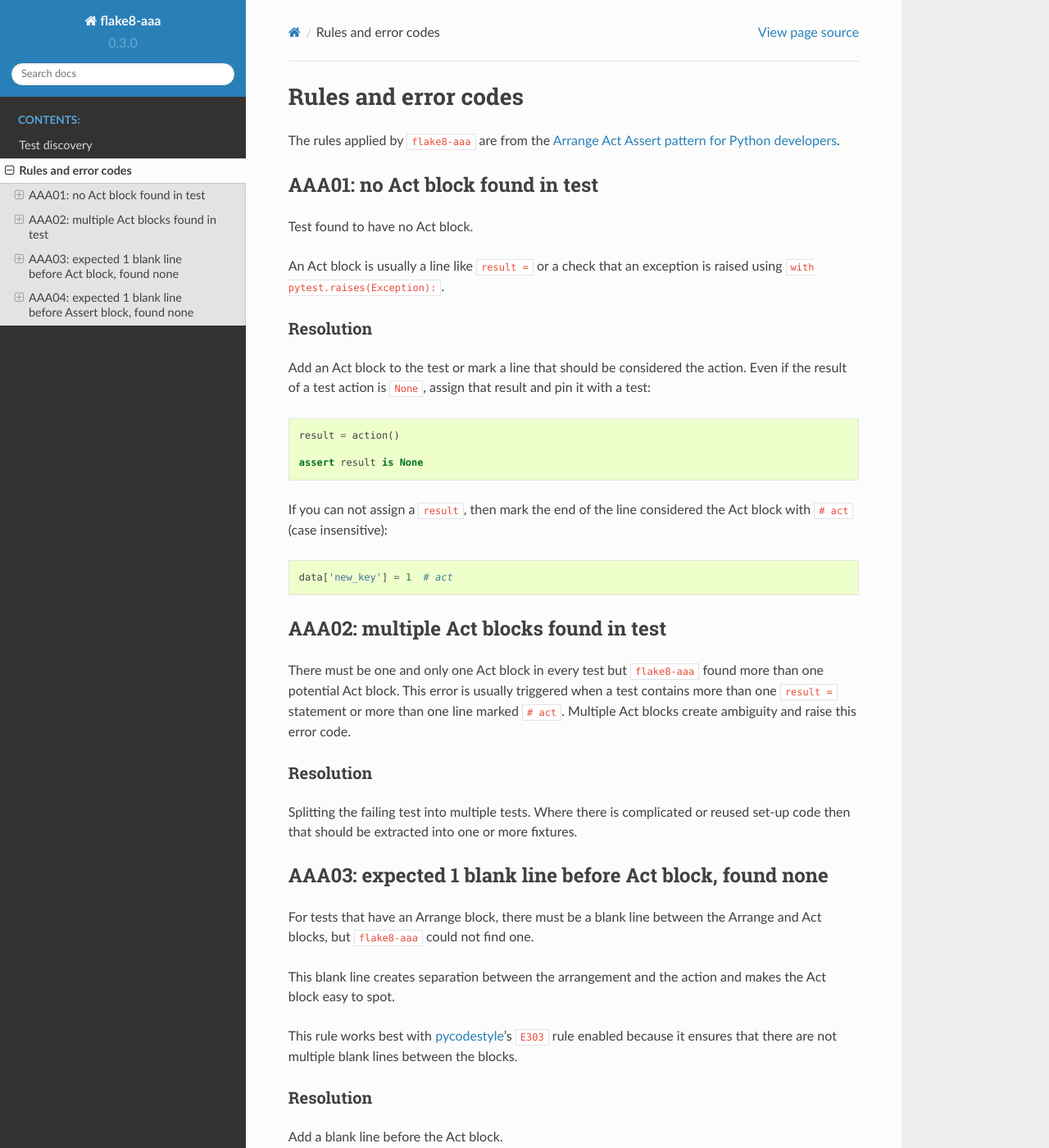
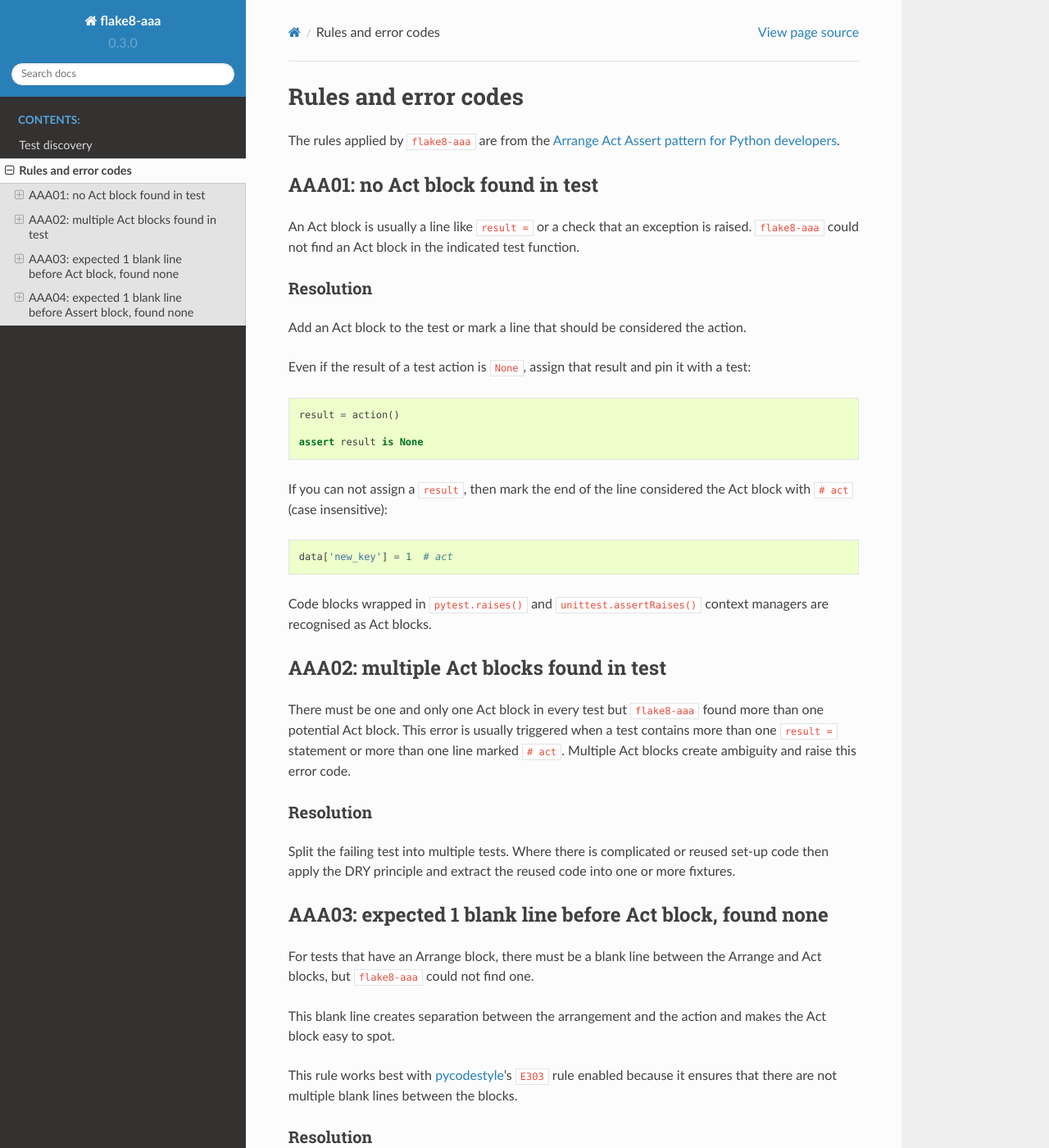
Before and after one commit to jamescooke/flake8-aaa, a Sphinx documentation site: the page built from docs/rules.rst, in a window 1280 px wide and 1400 px high. Shown: the whole window at 82% size. Built offline with Sphinx 7.4.7 and the Read the Docs theme 2.0.0, drawn with Linux system fonts in a browser that asks for light colours.

Commit message:
Update docs and CHANGELOG

```diff
--- a/CHANGELOG.rst
+++ b/CHANGELOG.rst
@@ -13,6 +13,11 @@ Unreleased_
 
 See also `latest documentation
 <https://flake8-aaa.readthedocs.io/en/latest/>`_.
+
+Added
+-----
+
+* Support for unittest tests.
 
 Changed
 -------
--- a/docs/discovery.rst
+++ b/docs/discovery.rst
@@ -4,6 +4,8 @@ Test discovery
 * Filename must start with ``test_`` and have been collected for linting by
   ``flake8``.
 
-* Test must be a function where its name starts with ``test``.
+* Test must be a function or class method.
+
+* Test names must start with ``test``.
 
 * Tests that contain only comments, docstrings or ``pass`` are skipped.
--- a/docs/rules.rst
+++ b/docs/rules.rst
@@ -8,16 +8,17 @@ for Python developers
 AAA01: no Act block found in test
 ---------------------------------
 
-Test found to have no Act block.
-
 An Act block is usually a line like ``result =`` or a check that an exception
-is raised using ``with pytest.raises(Exception):``.
+is raised. ``flake8-aaa`` could not find an Act block in the indicated test
+function.
 
 Resolution
 ..........
 
 Add an Act block to the test or mark a line that should be considered the
-action. Even if the result of a test action is ``None``, assign that result and
+action.
+
+Even if the result of a test action is ``None``, assign that result and
 pin it with a test::
 
     result = action()
@@ -28,6 +29,9 @@ If you can not assign a ``result``, then mark the end of the line considered
 the Act block with ``# act`` (case insensitive)::
 
     data['new_key'] = 1  # act
+
+Code blocks wrapped in ``pytest.raises()`` and ``unittest.assertRaises()``
+context managers are recognised as Act blocks.
 
 AAA02: multiple Act blocks found in test
 ----------------------------------------
@@ -40,8 +44,9 @@ act``. Multiple Act blocks create ambiguity and raise this error code.
 Resolution
 ..........
 
-Splitting the failing test into multiple tests. Where there is complicated or
-reused set-up code then that should be extracted into one or more fixtures.
+Split the failing test into multiple tests. Where there is complicated or
+reused set-up code then apply the DRY principle and extract the reused code
+into one or more fixtures.
 
 AAA03: expected 1 blank line before Act block, found none
 ---------------------------------------------------------
```
